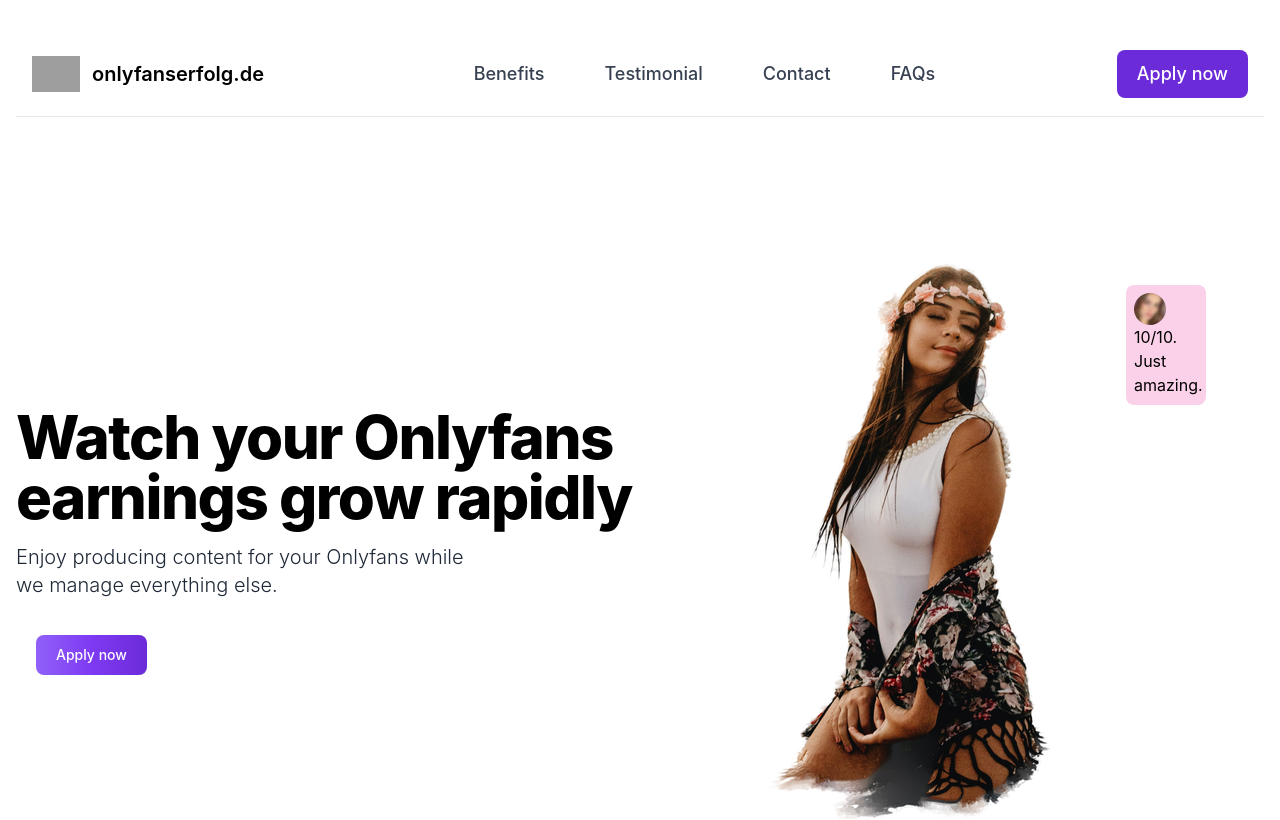
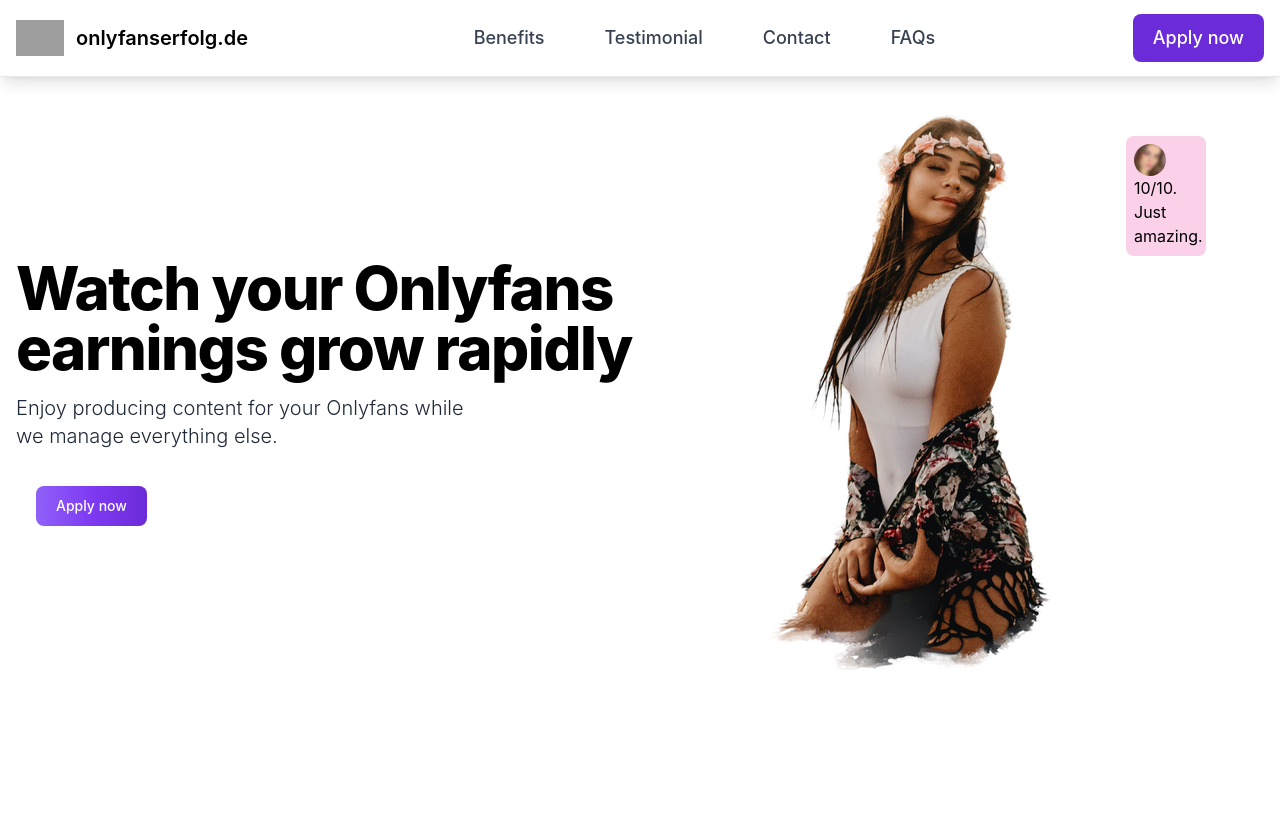
Before and after one commit to smarvin96/LimitlessAttention.com, a React (Vite) app: page / in a window 1280 px wide. Shown: the top 820 px of the page. Built offline with nearby package versions, Linux system fonts and the light colour scheme; grey boxes are pictures that could not be loaded.

Commit message:
header update

```diff
--- a/src/components/Header.jsx
+++ b/src/components/Header.jsx
@@ -2,9 +2,11 @@ const Header = () => {
     return ( <>
 
 
-<div class="py-8 px-4 mx-auto max-w-screen-xl sm:py-16 lg:px-6">
+{/* <div class="py-8 px-4 mx-auto max-w-screen-xl sm:py-16 lg:px-6 transition duration-300 ease-in-out"> */}
 
-<nav class=" bg-white px-2 sm:px-4 py-1 dark:bg-gray-900  w-full z-20 top-0 border-b border-gray-200 dark:border-gray-600">
+{/* header-nav fixed w-full z-40 md:bg-opacity-90 transition duration-300 ease-in-out  backdrop-blur-sm border-gray-200 dark:bg-gray-800 px-4 lg:px-6 py-2.5 shadow-lg */}
+
+<nav class=" header-nav fixed w-full z-40 bg-white  sm:px-4  dark:bg-gray-900 border-b border-gray-200 dark:border-gray-600 shadow-lg">
   <div class="container flex flex-wrap items-center justify-between mx-auto">
   <a href="https://flowbite.com/" class="flex items-center">
       <img src="https://flowbite.com/docs/images/logo.svg" class="h-6 mr-3 sm:h-9" alt="Flowbite Logo"/>
@@ -42,7 +44,7 @@ const Header = () => {
   </div>
   </div>
 </nav>
-</div>
+{/* </div> */}
 
 
 
```
